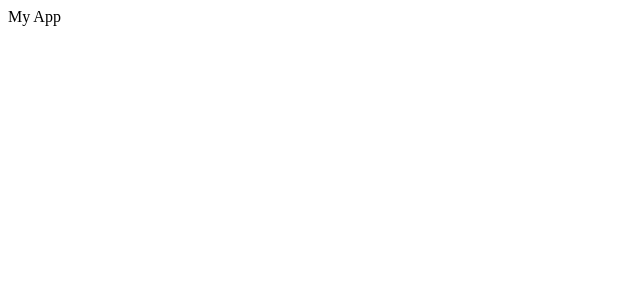
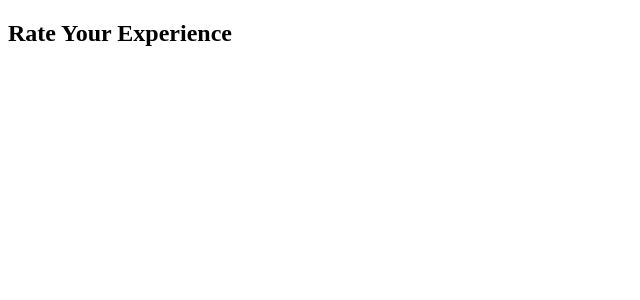
Before and after one commit to Marcscob/Traversy-modern-react-course-sandbox, a React (Vite) app in the folder rating-ui/: page / in a window 1280 px wide. Shown: the top 300 px of the page, without its empty margins (0-640 px from the left). Built offline with nearby package versions, Linux system fonts and the light colour scheme.

Commit message:
Creating Components

```diff
--- a/rating-ui/src/App.jsx
+++ b/rating-ui/src/App.jsx
@@ -1,5 +1,11 @@
+import Rating from './components/Rating';
+
 const App = () => {
-  return <>My App</>;
+  return (
+    <>
+      <Rating />
+    </>
+  );
 };
 
 export default App;
--- /dev/null
+++ b/rating-ui/src/components/Rating.jsx
@@ -0,0 +1,9 @@
+const Rating = () => {
+  return (
+    <div>
+      <h2>Rate Your Experience</h2>
+    </div>
+  );
+};
+
+export default Rating;
```
